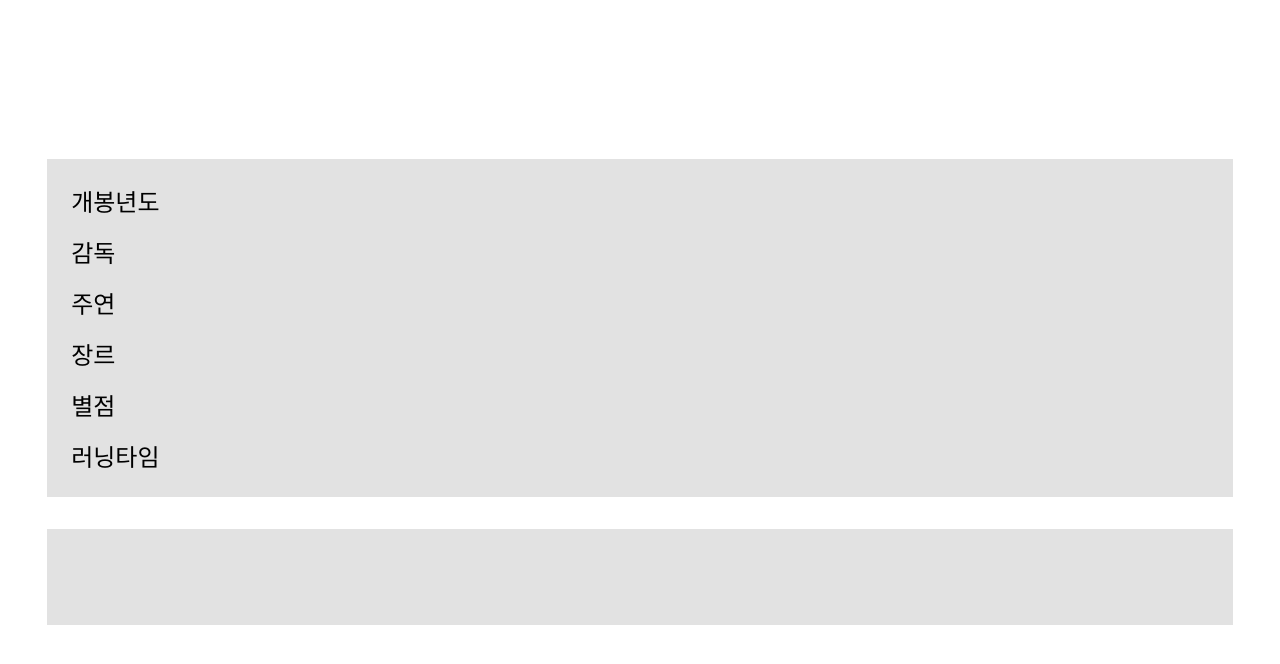
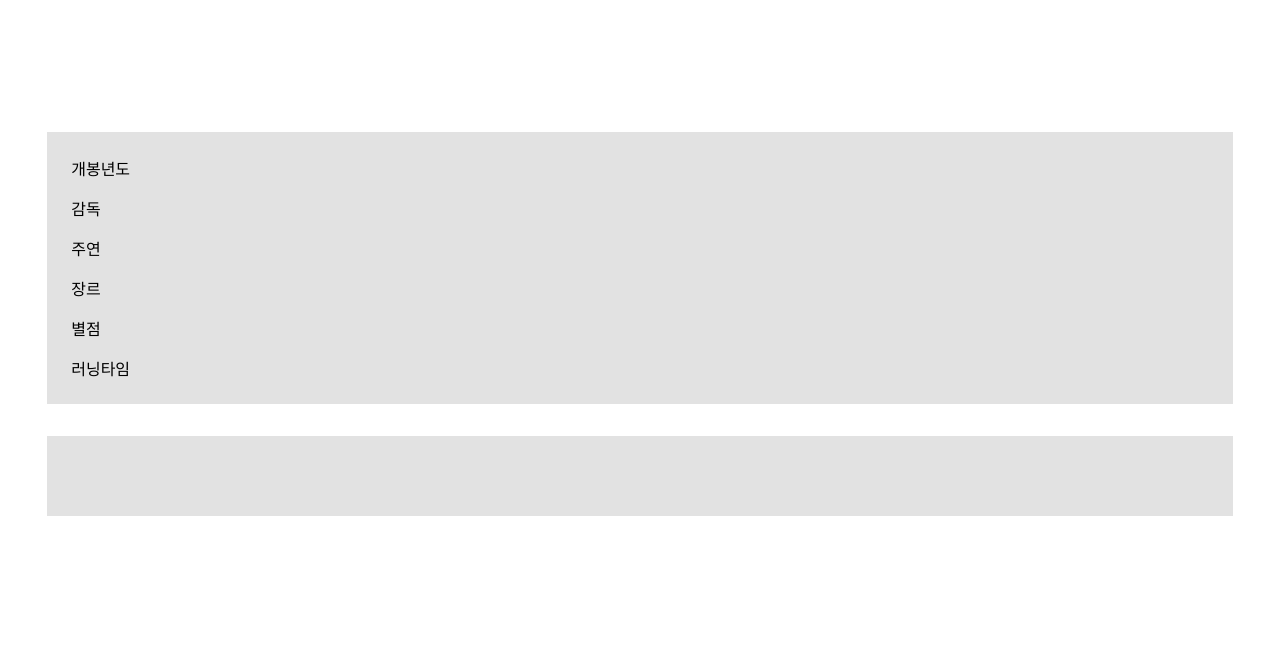
Before and after one commit to Pirogramming-20/LeeSunmin, a Django app: template myMovieReviews/review/templates/review/review_detail.html in a window 1280 px wide. Shown: the top 664 px of the page. Run offline with Django 5.2, Linux system fonts and the light colour scheme; the template is opened without the code that fills it, so the values that code supplies are empty.

Commit message:
[feat 4] 리뷰 상세 페이지 스타일 일부 수정

```diff
--- a/myMovieReviews/review/static/css/review.css
+++ b/myMovieReviews/review/static/css/review.css
@@ -38,7 +38,7 @@
 #movie-reviews-container .col .movie-title {
     text-decoration: none;
     color: black;
-    font-size: 2rem;
+    font-size: 1.5rem;
     font-weight: bold;
     margin-bottom: 16px;
 }
@@ -46,7 +46,7 @@
 #movie-reviews-container .col .movie-release_year,
 #movie-reviews-container .col .movie-genre,
 #movie-reviews-container .col .movie-score {
-    font-size: 1.5rem;
+    font-size: 1rem;
     margin-top: 12px;
     margin-bottom: 0;
 }
@@ -59,7 +59,7 @@
 }
 
 #review-detail h2 {
-    font-size: 3rem;
+    font-size: 2rem;
     font-weight: bold;
 }
 
@@ -74,7 +74,7 @@
     gap: 1rem;
     margin: 1rem;
     padding: 1.5rem;
-    font-size: 1.5rem;
+    font-size: 1rem;
 }
 
 #review-detail .review-top_box p,
```
